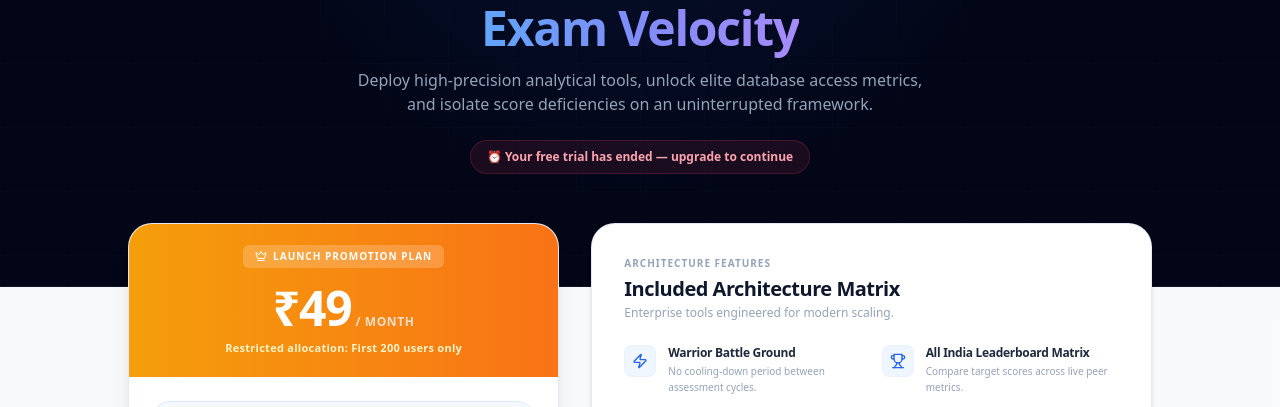
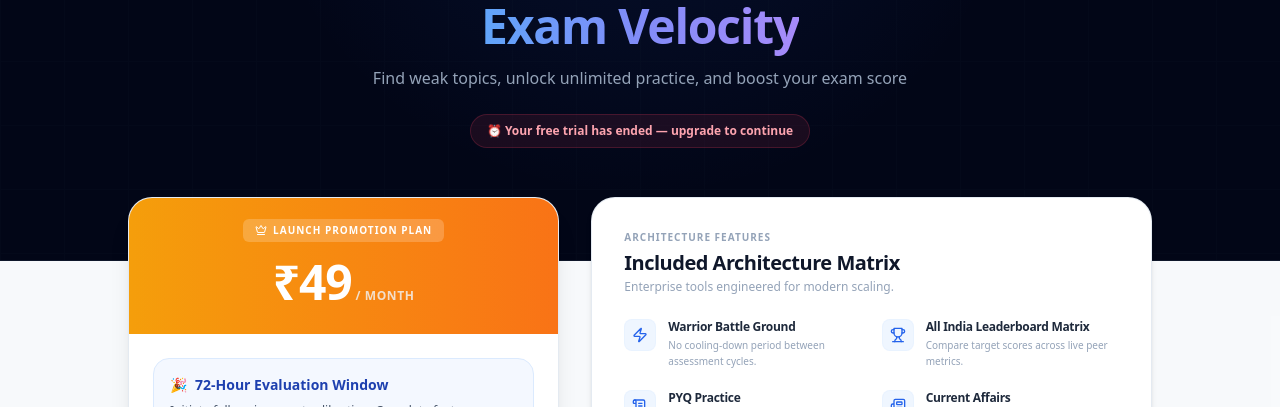
Before and after one commit to shanu-dev911/sonilearn, a Next.js app: page /premium in a window 1280 px wide. Shown: the part 193-600 px from the top of the page. Built offline with nearby package versions, Linux system fonts and the light colour scheme; no server answers; the database is empty; sample sign-in values are in the browser's storage.

Commit message:
Replace complex tagline with simple text

```diff
--- a/app/premium/page.tsx
+++ b/app/premium/page.tsx
@@ -210,7 +210,7 @@ export default function PremiumPage() {
                     onClick={() => router.push("/")}
                     className="inline-flex items-center gap-2 text-xs font-bold text-slate-600 hover:text-slate-900 transition-colors bg-white hover:bg-slate-100 px-3 py-2 rounded-xl border border-slate-200/60 shadow-sm"
                 >
-                    <ArrowLeft size={14} /> Back
+                    <ArrowLeft size={14} />
                 </button>
             </div>
 
@@ -247,7 +247,7 @@ export default function PremiumPage() {
                         transition={{ delay: 0.1 }}
                         className="mt-4 text-slate-400 text-sm sm:text-base max-w-xl mx-auto font-medium leading-relaxed"
                     >
-                        Deploy high-precision analytical tools, unlock elite database access metrics, and isolate score deficiencies on an uninterrupted framework.
+                        Find weak topics, unlock unlimited practice, and boost your exam score
                     </motion.p>
 
                     {/* 🎯 TRIAL STATUS BANNER */}
@@ -293,7 +293,7 @@ export default function PremiumPage() {
                                 <span className="text-slate-100/80 text-xs font-bold uppercase tracking-wider">/ Month</span>
                             </div>
                             <p className="text-[11px] font-bold text-amber-100 mt-2 tracking-wide">
-                                Restricted allocation: First 200 users only
+
                             </p>
                         </div>
 
```
